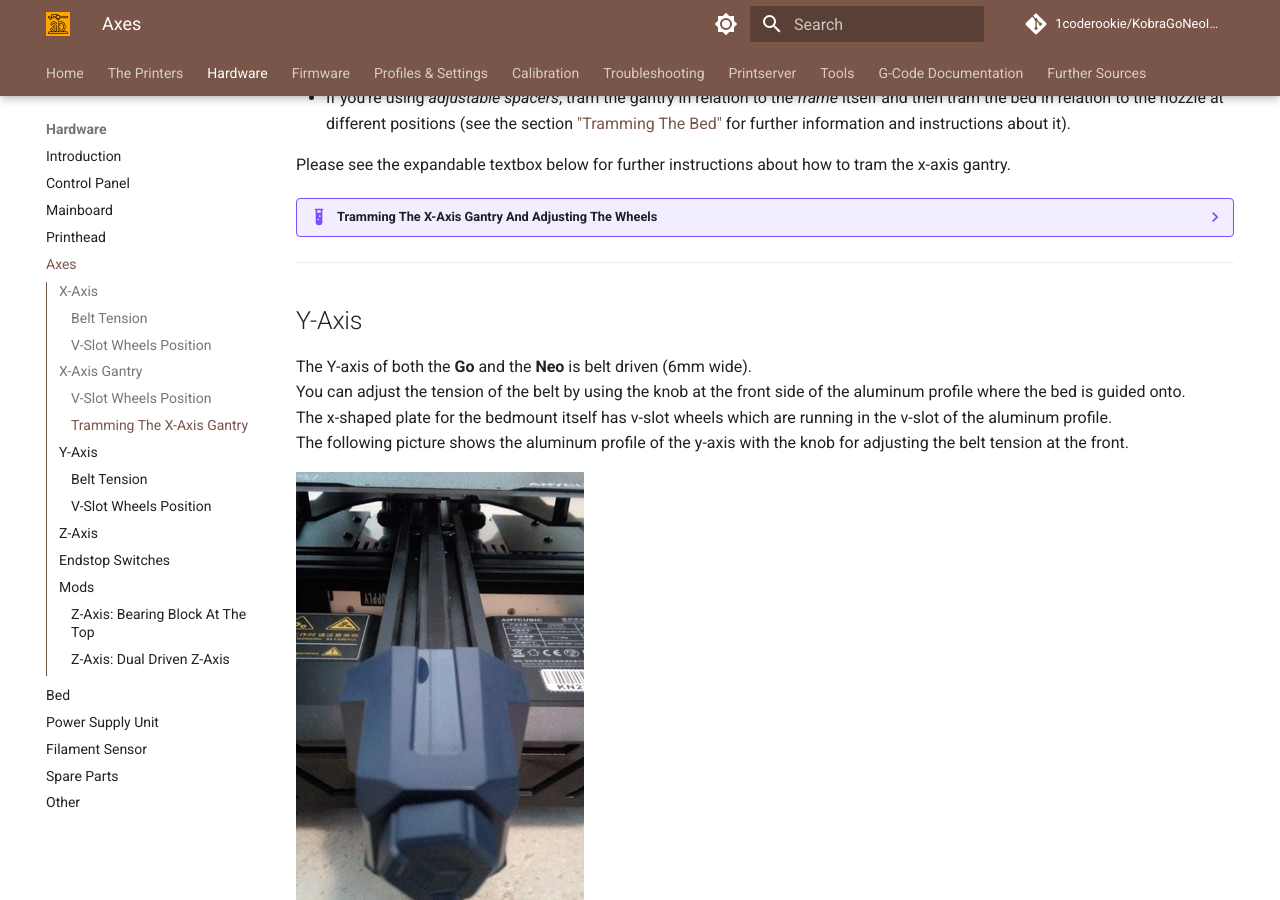
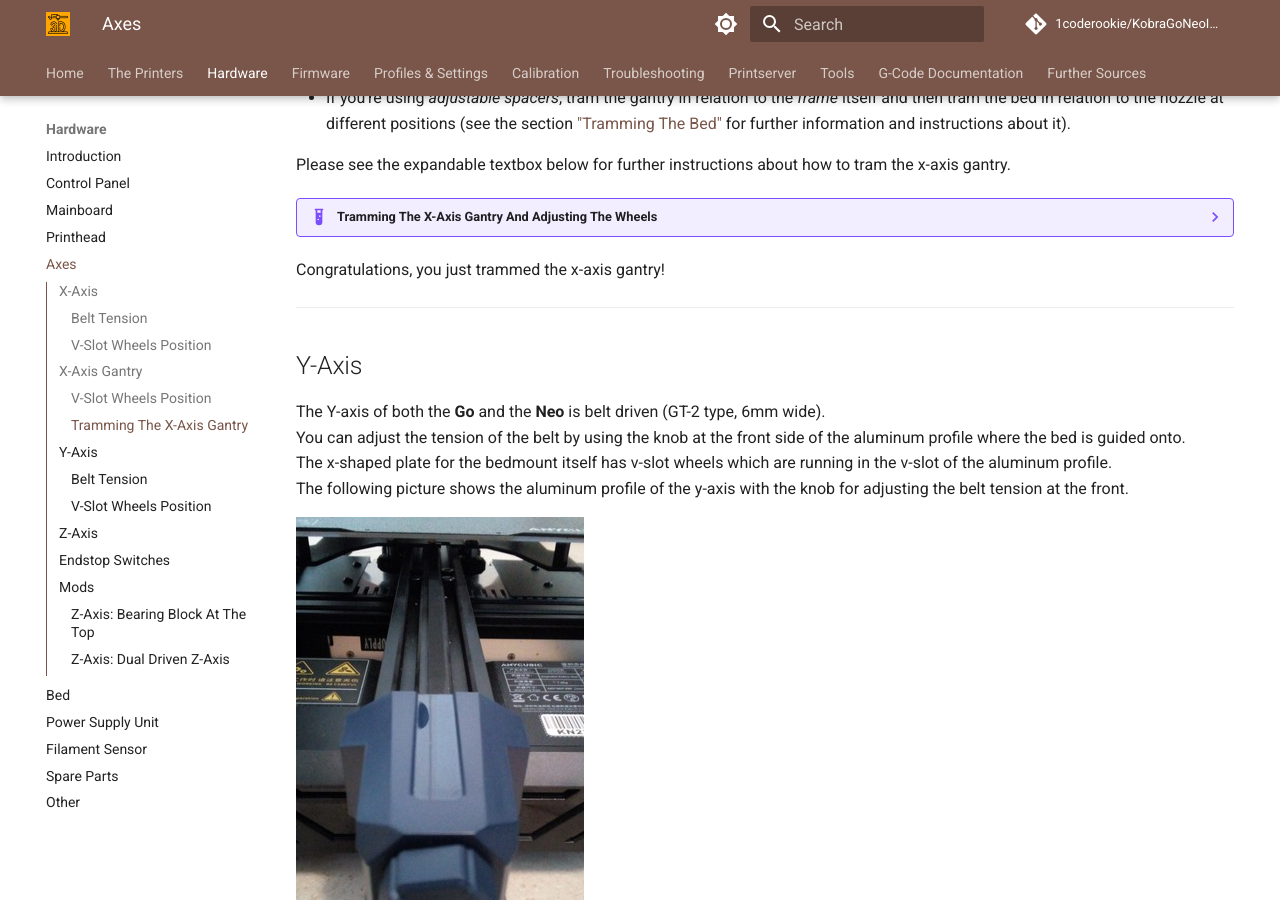
Before and after one commit to 1coderookie/KobraGoNeoInsights, an MkDocs documentation site: the page built from docs/hardware/axes.md, in a window 1280 px wide and 900 px high, scrolled down 3967 px. Built offline with MkDocs 1.6.1 and Material for MkDocs 9.7.7, drawn with Linux system fonts in a browser that asks for light colours; comment, search, counter and statistics services are not loaded.

Commit message:
Update axes.md

```diff
--- a/docs/hardware/axes.md
+++ b/docs/hardware/axes.md
@@ -136,13 +136,14 @@ Please see the expandable textbox below for further instructions about how to tr
       If necessary (like if it's either moving not smooth enough or if it feels sloppy), slightly adjust the position of the inner wheel and check everything again.
     - Once everything seems to be perfect, reinstall the lead screw.
     - When everything is set up again, move the z-axis up and down by using the control unit. Again, everything should move smooth. Home the z-axis and you should be good to go!
-    - Congratulations, you just trammed the x-axis gantry!
+
+Congratulations, you just trammed the x-axis gantry!
 
 
 ---
 
 ## Y-Axis
-The Y-axis of both the **Go** and the **Neo** is belt driven (6mm wide).
+The Y-axis of both the **Go** and the **Neo** is belt driven (GT-2 type, 6mm wide).
 You can adjust the tension of the belt by using the knob at the front side of the aluminum profile where the bed is guided onto.
 The x-shaped plate for the bedmount itself has v-slot wheels which are running in the v-slot of the aluminum profile.
 The following picture shows the aluminum profile of the y-axis with the knob for adjusting the belt tension at the front.
```
